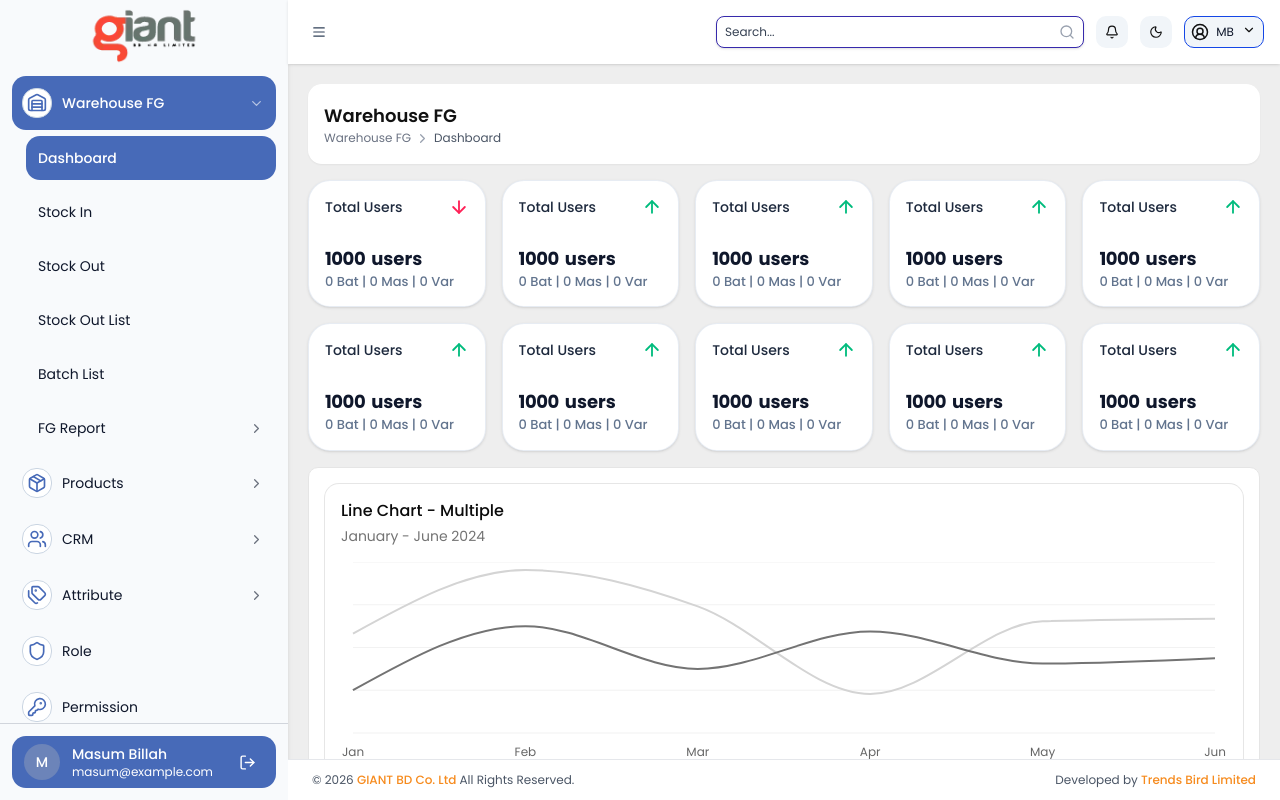
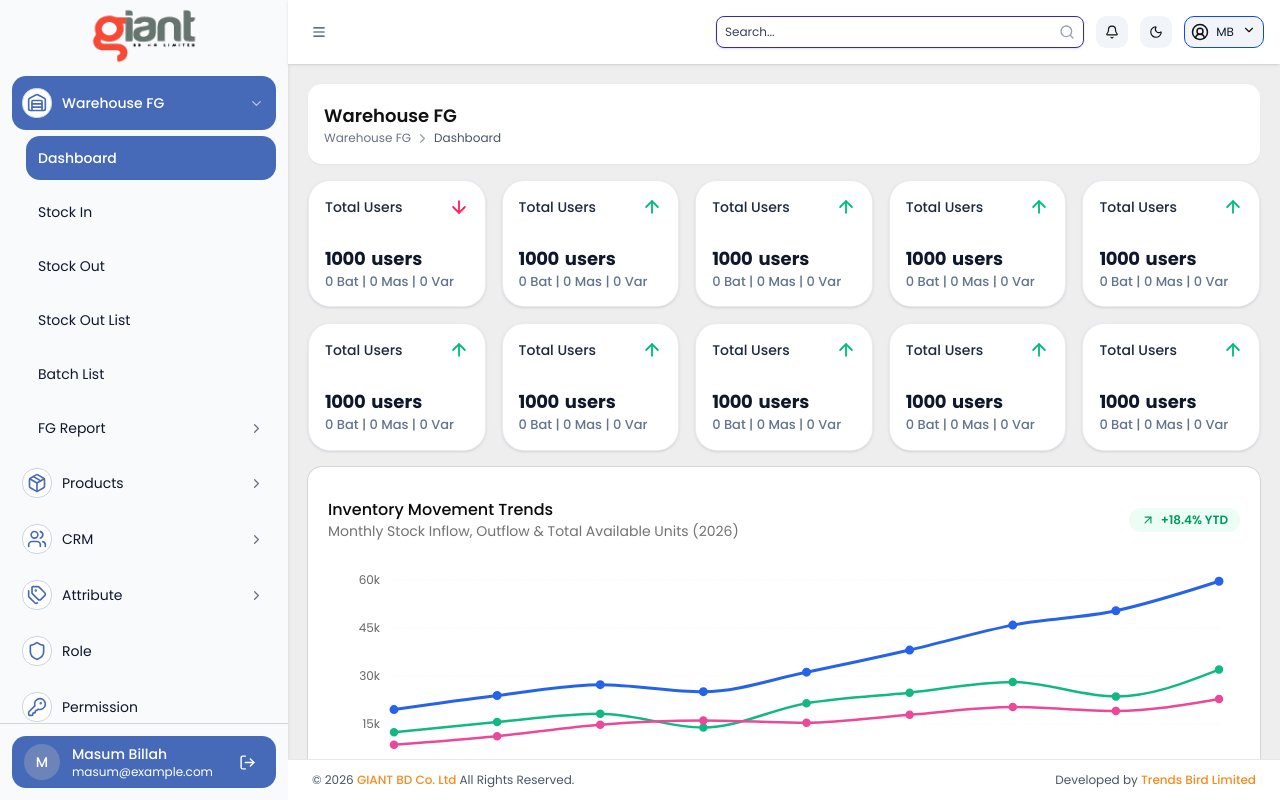
Before and after one commit to masumbillah06/giantbd, a Next.js app: page /inventory/dashboard in a window 1280 px wide. Built offline with nearby package versions, Linux system fonts and the light colour scheme.

Commit message:
modifying the charts

```diff
--- a/src/app/inventory/dashboard/page.tsx
+++ b/src/app/inventory/dashboard/page.tsx
@@ -44,17 +44,20 @@ export default function Dashboard() {
             <StatCard title="Total Users" value={1000} unit="users" breakdown="0 Bat | 0 Mas | 0 Var" trend="up" />
             <StatCard title="Total Users" value={1000} unit="users" breakdown="0 Bat | 0 Mas | 0 Var" trend="up" />
           </div>
-          <div className="mt-4 h-[400px] w-full rounded-lg border bg-card p-4">
+          {/* Main Inventory Trends Chart */}
+          <div className="mt-4 h-[420px] w-full">
             <ChartLineMultiple />
           </div>
-          <div className="mt-4 h-[500px] w-full flex justify-between items-center rounded-lg border bg-card p-4 gap-5">
-            <div className="w-[33%] h-full">
+
+          {/* Inventory Breakdown Charts */}
+          <div className="mt-4 grid grid-cols-1 gap-4 lg:grid-cols-3 lg:h-[480px]">
+            <div className="h-[480px] lg:h-full w-full">
               <ChartBarDefault />
             </div>
-            <div className="w-[33%] h-full">
+            <div className="h-[480px] lg:h-full w-full">
               <ChartPieDonut />
             </div>
-            <div className="w-[33%] h-full">
+            <div className="h-[480px] lg:h-full w-full">
               <ChartPieSimple />
             </div>
           </div>
--- a/src/components/ui/dashboard/bar-chart.tsx
+++ b/src/components/ui/dashboard/bar-chart.tsx
@@ -1,7 +1,7 @@
 "use client"
 
-import { TrendingUp } from "lucide-react"
-import { Bar, BarChart, CartesianGrid, XAxis } from "recharts"
+import { Package, TrendingUp } from "lucide-react"
+import { Bar, BarChart, CartesianGrid, Cell, XAxis, YAxis } from "recharts"
 
 import {
   Card,
@@ -18,56 +18,79 @@ import {
   type ChartConfig,
 } from "@/components/ui/chart"
 
-export const description = "A bar chart"
+export const description = "Stock Volume by Material Type"
 
 const chartData = [
-  { month: "January", desktop: 186 },
-  { month: "February", desktop: 305 },
-  { month: "March", desktop: 237 },
-  { month: "April", desktop: 73 },
-  { month: "May", desktop: 209 },
-  { month: "June", desktop: 214 },
+  { material: "Poly", quantity: 45200, fill: "var(--chart-1)" },
+  { material: "Cotton", quantity: 38400, fill: "var(--chart-2)" },
+  { material: "Denim", quantity: 29800, fill: "var(--chart-3)" },
+  { material: "Spandex", quantity: 21500, fill: "var(--chart-4)" },
+  { material: "Viscose", quantity: 18300, fill: "var(--chart-5)" },
+  { material: "Silk", quantity: 12400, fill: "var(--chart-6)" },
 ]
 
 const chartConfig = {
-  desktop: {
-    label: "Desktop",
-    color: "var(--chart-1)",
+  quantity: {
+    label: "Stock Quantity",
   },
+  Poly: { label: "Poly", color: "var(--chart-1)" },
+  Cotton: { label: "Cotton", color: "var(--chart-2)" },
+  Denim: { label: "Denim", color: "var(--chart-3)" },
+  Spandex: { label: "Spandex", color: "var(--chart-4)" },
+  Viscose: { label: "Viscose", color: "var(--chart-5)" },
+  Silk: { label: "Silk", color: "var(--chart-6)" },
 } satisfies ChartConfig
 
 export function ChartBarDefault() {
   return (
-    <Card>
-      <CardHeader>
-        <CardTitle>Bar Chart</CardTitle>
-        <CardDescription>January - June 2024</CardDescription>
+    <Card className="h-full w-full flex flex-col justify-between overflow-hidden shadow-xs">
+      <CardHeader className="px-5 pt-4 pb-0 shrink-0">
+        <CardTitle>Stock by Material</CardTitle>
+        <CardDescription>Finished goods volume by fabric material</CardDescription>
       </CardHeader>
-      <CardContent>
-        <ChartContainer config={chartConfig}>
-          <BarChart accessibilityLayer data={chartData}>
-            <CartesianGrid vertical={false} />
+      <CardContent className="flex-1 min-h-0 w-full px-2 sm:px-4 py-1">
+        <ChartContainer
+          config={chartConfig}
+          className="h-full w-full aspect-auto [&_.recharts-responsive-container]:!h-full [&_.recharts-responsive-container]:!w-full"
+        >
+          <BarChart
+            accessibilityLayer
+            data={chartData}
+            margin={{ top: 15, right: 15, left: -10, bottom: 0 }}
+          >
+            <CartesianGrid vertical={false} strokeDasharray="3 3" opacity={0.3} />
             <XAxis
-              dataKey="month"
+              dataKey="material"
               tickLine={false}
-              tickMargin={10}
+              tickMargin={8}
               axisLine={false}
-              tickFormatter={(value) => value.slice(0, 3)}
+            />
+            <YAxis
+              tickLine={false}
+              axisLine={false}
+              tickMargin={4}
+              tickFormatter={(value) => `${(value / 1000).toFixed(0)}k`}
             />
             <ChartTooltip
-              cursor={false}
-              content={<ChartTooltipContent hideLabel />}
+              cursor={{ fill: "var(--muted)", opacity: 0.2 }}
+              content={<ChartTooltipContent nameKey="material" hideLabel />}
             />
-            <Bar dataKey="desktop" fill="var(--color-desktop)" radius={8} />
+            <Bar dataKey="quantity" radius={[6, 6, 0, 0]}>
+              {chartData.map((entry, index) => (
+                <Cell key={`cell-${index}`} fill={entry.fill} />
+              ))}
+            </Bar>
           </BarChart>
         </ChartContainer>
       </CardContent>
-      <CardFooter className="flex-col items-start gap-2 text-sm">
-        <div className="flex gap-2 leading-none font-medium">
-          Trending up by 5.2% this month <TrendingUp className="h-4 w-4" />
+      <CardFooter className="px-5 py-2.5 shrink-0 flex items-center justify-between border-t bg-muted/20 text-xs text-muted-foreground">
+        <div className="flex items-center gap-1.5 font-medium text-blue-600 dark:text-blue-400">
+          <Package className="h-4 w-4" />
+          Poly represents 27.3% volume
         </div>
-        <div className="leading-none text-muted-foreground">
-          Showing total visitors for the last 6 months
+        <div className="flex items-center gap-1">
+          <TrendingUp className="h-3.5 w-3.5 text-emerald-500" />
+          Top Category
         </div>
       </CardFooter>
     </Card>
--- a/src/components/ui/dashboard/donut-chart.tsx
+++ b/src/components/ui/dashboard/donut-chart.tsx
@@ -1,7 +1,7 @@
 "use client"
 
-import { TrendingUp } from "lucide-react"
-import { Pie, PieChart } from "recharts"
+import { ShieldCheck } from "lucide-react"
+import { Cell, Label, Pie, PieChart } from "recharts"
 
 import {
   Card,
@@ -15,78 +15,122 @@ import {
   ChartContainer,
   ChartTooltip,
   ChartTooltipContent,
+  ChartLegend,
+  ChartLegendContent,
   type ChartConfig,
 } from "@/components/ui/chart"
 
-export const description = "A donut chart"
+export const description = "Stock Aging Distribution Donut Chart"
 
 const chartData = [
-  { browser: "chrome", visitors: 275, fill: "var(--color-chrome)" },
-  { browser: "safari", visitors: 200, fill: "var(--color-safari)" },
-  { browser: "firefox", visitors: 187, fill: "var(--color-firefox)" },
-  { browser: "edge", visitors: 173, fill: "var(--color-edge)" },
-  { browser: "other", visitors: 90, fill: "var(--color-other)" },
+  { tier: "green", label: "Green (0-30d)", stock: 48500, fill: "var(--chart-2)" },
+  { tier: "yellow", label: "Yellow (31-90d)", stock: 24200, fill: "var(--chart-3)" },
+  { tier: "red", label: "Red (90+d)", stock: 11300, fill: "#ef4444" },
+  { tier: "blocked", label: "Blocked", stock: 6800, fill: "var(--chart-4)" },
+  { tier: "reserved", label: "Reserved", stock: 9200, fill: "var(--chart-1)" },
 ]
 
 const chartConfig = {
-  visitors: {
-    label: "Visitors",
+  stock: {
+    label: "Stock Units",
   },
-  chrome: {
-    label: "Chrome",
-    color: "var(--chart-1)",
-  },
-  safari: {
-    label: "Safari",
+  green: {
+    label: "Green (0-30d)",
     color: "var(--chart-2)",
   },
-  firefox: {
-    label: "Firefox",
+  yellow: {
+    label: "Yellow (31-90d)",
     color: "var(--chart-3)",
   },
-  edge: {
-    label: "Edge",
+  red: {
+    label: "Red (90+d)",
+    color: "#ef4444",
+  },
+  blocked: {
+    label: "Blocked",
     color: "var(--chart-4)",
   },
-  other: {
-    label: "Other",
-    color: "var(--chart-5)",
+  reserved: {
+    label: "Reserved",
+    color: "var(--chart-1)",
   },
 } satisfies ChartConfig
 
 export function ChartPieDonut() {
   return (
-    <Card className="flex flex-col">
-      <CardHeader className="items-center pb-0">
-        <CardTitle>Pie Chart - Donut</CardTitle>
-        <CardDescription>January - June 2024</CardDescription>
+    <Card className="h-full w-full flex flex-col justify-between overflow-hidden shadow-xs">
+      <CardHeader className="px-5 pt-4 pb-0 shrink-0">
+        <CardTitle>Stock Aging Health</CardTitle>
+        <CardDescription>Inventory classification by aging tiers</CardDescription>
       </CardHeader>
-      <CardContent className="flex-1 pb-0">
+      <CardContent className="flex-1 min-h-0 w-full px-2 sm:px-4 py-1 flex items-center justify-center">
         <ChartContainer
           config={chartConfig}
-          className="mx-auto aspect-square max-h-[250px]"
+          className="h-full w-full aspect-auto flex items-center justify-center [&_.recharts-responsive-container]:!h-full [&_.recharts-responsive-container]:!w-full"
         >
           <PieChart>
             <ChartTooltip
               cursor={false}
-              content={<ChartTooltipContent hideLabel />}
+              content={<ChartTooltipContent nameKey="tier" hideLabel />}
             />
             <Pie
               data={chartData}
-              dataKey="visitors"
-              nameKey="browser"
-              innerRadius={60}
+              dataKey="stock"
+              nameKey="tier"
+              innerRadius="50%"
+              outerRadius="75%"
+              paddingAngle={3}
+            >
+              {chartData.map((entry, index) => (
+                <Cell
+                  key={`cell-${index}`}
+                  fill={entry.fill}
+                  stroke="var(--background)"
+                  strokeWidth={2}
+                />
+              ))}
+              <Label
+                content={({ viewBox }) => {
+                  if (viewBox && "cx" in viewBox && "cy" in viewBox) {
+                    return (
+                      <text
+                        x={viewBox.cx}
+                        y={viewBox.cy}
+                        textAnchor="middle"
+                        dominantBaseline="middle"
+                      >
+                        <tspan
+                          x={viewBox.cx}
+                          y={(viewBox.cy || 0) - 5}
+                          className="fill-foreground text-xl font-bold font-heading"
+                        >
+                          100K
+                        </tspan>
+                        <tspan
+                          x={viewBox.cx}
+                          y={(viewBox.cy || 0) + 15}
+                          className="fill-muted-foreground text-[11px] font-medium"
+                        >
+                          Total Units
+                        </tspan>
+                      </text>
+                    )
+                  }
+                }}
+              />
+            </Pie>
+            <ChartLegend
+              content={<ChartLegendContent nameKey="tier" className="flex-wrap gap-2 pt-2 text-[11px]" />}
             />
           </PieChart>
         </ChartContainer>
       </CardContent>
-      <CardFooter className="flex-col gap-2 text-sm">
-        <div className="flex items-center gap-2 leading-none font-medium">
-          Trending up by 5.2% this month <TrendingUp className="h-4 w-4" />
+      <CardFooter className="px-5 py-2.5 shrink-0 flex items-center justify-between border-t bg-muted/20 text-xs text-muted-foreground">
+        <div className="flex items-center gap-1.5 font-medium text-emerald-600 dark:text-emerald-400">
+          <ShieldCheck className="h-4 w-4" />
+          72.7% Healthy (Green & Yellow)
         </div>
-        <div className="leading-none text-muted-foreground">
-          Showing total visitors for the last 6 months
-        </div>
+        <div>Red: 11.3K Units</div>
       </CardFooter>
     </Card>
   )
--- a/src/components/ui/dashboard/line-chart.tsx
+++ b/src/components/ui/dashboard/line-chart.tsx
@@ -1,7 +1,7 @@
 "use client"
 
-import { TrendingUp } from "lucide-react"
-import { CartesianGrid, Line, LineChart, XAxis } from "recharts"
+import { TrendingUp, ArrowUpRight } from "lucide-react"
+import { CartesianGrid, Line, LineChart, XAxis, YAxis } from "recharts"
 
 import {
   Card,
@@ -15,49 +15,73 @@ import {
   ChartContainer,
   ChartTooltip,
   ChartTooltipContent,
+  ChartLegend,
+  ChartLegendContent,
   type ChartConfig,
 } from "@/components/ui/chart"
 
-export const description = "A multiple line chart"
+export const description = "Monthly Inventory Movement Trends"
 
 const chartData = [
-  { month: "January", desktop: 186, mobile: 80 },
-  { month: "February", desktop: 305, mobile: 200 },
-  { month: "March", desktop: 237, mobile: 120 },
-  { month: "April", desktop: 73, mobile: 190 },
-  { month: "May", desktop: 209, mobile: 130 },
-  { month: "June", desktop: 214, mobile: 140 },
+  { month: "January", stockIn: 12400, stockOut: 8500, available: 19500 },
+  { month: "February", stockIn: 15600, stockOut: 11200, available: 23900 },
+  { month: "March", stockIn: 18200, stockOut: 14800, available: 27300 },
+  { month: "April", stockIn: 13900, stockOut: 16100, available: 25100 },
+  { month: "May", stockIn: 21500, stockOut: 15400, available: 31200 },
+  { month: "June", stockIn: 24800, stockOut: 17900, available: 38100 },
+  { month: "July", stockIn: 28100, stockOut: 20300, available: 45900 },
+  { month: "August", stockIn: 23600, stockOut: 19100, available: 50400 },
+  { month: "September", stockIn: 32000, stockOut: 22800, available: 59600 },
 ]
 
 const chartConfig = {
-  desktop: {
-    label: "Desktop",
+  available: {
+    label: "Available Stock",
     color: "var(--chart-1)",
   },
-  mobile: {
-    label: "Mobile",
+  stockIn: {
+    label: "Stock In (Received)",
     color: "var(--chart-2)",
+  },
+  stockOut: {
+    label: "Stock Out (Issued)",
+    color: "var(--chart-5)",
   },
 } satisfies ChartConfig
 
 export function ChartLineMultiple() {
   return (
-    <Card className="h-full min-h-0 w-full">
-      <CardHeader>
-        <CardTitle>Line Chart - Multiple</CardTitle>
-        <CardDescription>January - June 2024</CardDescription>
+    <Card className="h-full w-full flex flex-col justify-between overflow-hidden shadow-xs">
+      <CardHeader className="px-5 pt-4 pb-0 shrink-0">
+        <div className="flex items-center justify-between">
+          <div>
+            <CardTitle>Inventory Movement Trends</CardTitle>
+            <CardDescription>
+              Monthly Stock Inflow, Outflow & Total Available Units (2026)
+            </CardDescription>
+          </div>
+          <div className="flex items-center gap-1.5 rounded-full bg-emerald-50 px-3 py-1 text-xs font-semibold text-emerald-600 dark:bg-emerald-950/40 dark:text-emerald-400">
+            <ArrowUpRight className="h-3.5 w-3.5" />
+            +18.4% YTD
+          </div>
+        </div>
       </CardHeader>
-      <CardContent className="min-h-0 flex-1">
-        <ChartContainer config={chartConfig} className="h-full min-h-0 w-full aspect-auto">
+      <CardContent className="flex-1 min-h-0 w-full px-2 sm:px-4 py-1">
+        <ChartContainer
+          config={chartConfig}
+          className="h-full w-full aspect-auto [&_.recharts-responsive-container]:!h-full [&_.recharts-responsive-container]:!w-full"
+        >
           <LineChart
             accessibilityLayer
             data={chartData}
             margin={{
-              left: 12,
-              right: 12,
+              top: 15,
+              right: 25,
+              left: 10,
+              bottom: 0,
             }}
           >
-            <CartesianGrid vertical={false} />
+            <CartesianGrid vertical={false} strokeDasharray="3 3" opacity={0.3} />
             <XAxis
               dataKey="month"
               tickLine={false}
@@ -65,35 +89,50 @@ export function ChartLineMultiple() {
               tickMargin={8}
               tickFormatter={(value) => value.slice(0, 3)}
             />
-            <ChartTooltip cursor={false} content={<ChartTooltipContent />} />
+            <YAxis
+              tickLine={false}
+              axisLine={false}
+              tickMargin={8}
+              tickFormatter={(value) => `${(value / 1000).toFixed(0)}k`}
+            />
+            <ChartTooltip
+              cursor={{ stroke: "var(--color-border)", strokeWidth: 1, strokeDasharray: "4 4" }}
+              content={<ChartTooltipContent indicator="dot" />}
+            />
+            <ChartLegend content={<ChartLegendContent />} />
             <Line
-              dataKey="desktop"
+              dataKey="available"
               type="monotone"
-              stroke="var(--color-desktop)"
-              strokeWidth={2}
-              dot={false}
+              stroke="var(--color-available)"
+              strokeWidth={3}
+              dot={{ fill: "var(--color-available)", r: 3 }}
+              activeDot={{ r: 6 }}
             />
             <Line
-              dataKey="mobile"
+              dataKey="stockIn"
               type="monotone"
-              stroke="var(--color-mobile)"
-              strokeWidth={2}
-              dot={false}
+              stroke="var(--color-stockIn)"
+              strokeWidth={2.5}
+              dot={{ fill: "var(--color-stockIn)", r: 3 }}
+              activeDot={{ r: 6 }}
+            />
+            <Line
+              dataKey="stockOut"
+              type="monotone"
+              stroke="var(--color-stockOut)"
+              strokeWidth={2.5}
+              dot={{ fill: "var(--color-stockOut)", r: 3 }}
+              activeDot={{ r: 6 }}
             />
           </LineChart>
         </ChartContainer>
       </CardContent>
-      <CardFooter>
-        <div className="flex w-full items-start gap-2 text-sm">
-          <div className="grid gap-2">
-            <div className="flex items-center gap-2 leading-none font-medium">
-              Trending up by 5.2% this month <TrendingUp className="h-4 w-4" />
-            </div>
-            <div className="flex items-center gap-2 leading-none text-muted-foreground">
-              Showing total visitors for the last 6 months
-            </div>
-          </div>
+      <CardFooter className="px-5 py-2.5 shrink-0 flex items-center justify-between border-t bg-muted/20 text-xs text-muted-foreground">
+        <div className="flex items-center gap-1.5 font-medium text-emerald-600 dark:text-emerald-400">
+          <TrendingUp className="h-4 w-4" />
+          Stock inflow up 15.2% this month
         </div>
+        <div>Total Available: 59,600 Units</div>
       </CardFooter>
     </Card>
   )
--- a/src/components/ui/dashboard/pie-chart.tsx
+++ b/src/components/ui/dashboard/pie-chart.tsx
@@ -1,7 +1,7 @@
 "use client"
 
-import { TrendingUp } from "lucide-react"
-import { Pie, PieChart } from "recharts"
+import { Building2 } from "lucide-react"
+import { Cell, Pie, PieChart } from "recharts"
 
 import {
   Card,
@@ -15,73 +15,92 @@ import {
   ChartContainer,
   ChartTooltip,
   ChartTooltipContent,
+  ChartLegend,
+  ChartLegendContent,
   type ChartConfig,
 } from "@/components/ui/chart"
 
-export const description = "A simple pie chart"
+export const description = "Warehouse Stock Distribution Pie Chart"
 
 const chartData = [
-  { browser: "chrome", visitors: 275, fill: "var(--color-chrome)" },
-  { browser: "safari", visitors: 200, fill: "var(--color-safari)" },
-  { browser: "firefox", visitors: 187, fill: "var(--color-firefox)" },
-  { browser: "edge", visitors: 173, fill: "var(--color-edge)" },
-  { browser: "other", visitors: 90, fill: "var(--color-other)" },
+  { warehouse: "mirpur1", label: "Mirpur 1", stock: 36500, fill: "var(--chart-1)" },
+  { warehouse: "mirpur2", label: "Mirpur 2", stock: 27800, fill: "var(--chart-2)" },
+  { warehouse: "solimuddin", label: "Solimuddin", stock: 18400, fill: "var(--chart-3)" },
+  { warehouse: "savar", label: "Savar FG", stock: 14200, fill: "var(--chart-4)" },
+  { warehouse: "gazipur", label: "Gazipur Unit", stock: 9600, fill: "var(--chart-5)" },
 ]
 
 const chartConfig = {
-  visitors: {
-    label: "Visitors",
+  stock: {
+    label: "Stock Units",
   },
-  chrome: {
-    label: "Chrome",
+  mirpur1: {
+    label: "Mirpur 1",
     color: "var(--chart-1)",
   },
-  safari: {
-    label: "Safari",
+  mirpur2: {
+    label: "Mirpur 2",
     color: "var(--chart-2)",
   },
-  firefox: {
-    label: "Firefox",
+  solimuddin: {
+    label: "Solimuddin",
     color: "var(--chart-3)",
   },
-  edge: {
-    label: "Edge",
+  savar: {
+    label: "Savar FG",
     color: "var(--chart-4)",
   },
-  other: {
-    label: "Other",
+  gazipur: {
+    label: "Gazipur Unit",
     color: "var(--chart-5)",
   },
 } satisfies ChartConfig
 
 export function ChartPieSimple() {
   return (
-    <Card className="flex flex-col">
-      <CardHeader className="items-center pb-0">
-        <CardTitle>Pie Chart</CardTitle>
-        <CardDescription>January - June 2024</CardDescription>
+    <Card className="h-full w-full flex flex-col justify-between overflow-hidden shadow-xs">
+      <CardHeader className="px-5 pt-4 pb-0 shrink-0">
+        <CardTitle>Warehouse Stock Share</CardTitle>
+        <CardDescription>Inventory proportion by warehouse facility</CardDescription>
       </CardHeader>
-      <CardContent className="flex-1 pb-0">
+      <CardContent className="flex-1 min-h-0 w-full px-2 sm:px-4 py-1 flex items-center justify-center">
         <ChartContainer
           config={chartConfig}
-          className="mx-auto aspect-square max-h-[250px]"
+          className="h-full w-full aspect-auto flex items-center justify-center [&_.recharts-responsive-container]:!h-full [&_.recharts-responsive-container]:!w-full"
         >
           <PieChart>
             <ChartTooltip
               cursor={false}
-              content={<ChartTooltipContent hideLabel />}
+              content={<ChartTooltipContent nameKey="warehouse" hideLabel />}
             />
-            <Pie data={chartData} dataKey="visitors" nameKey="browser" />
+            <Pie
+              data={chartData}
+              dataKey="stock"
+              nameKey="warehouse"
+              outerRadius="75%"
+              paddingAngle={2}
+            >
+              {chartData.map((entry, index) => (
+                <Cell
+                  key={`cell-${index}`}
+                  fill={entry.fill}
+                  stroke="var(--background)"
+                  strokeWidth={2}
+                />
+              ))}
+            </Pie>
+            <ChartLegend
+              content={<ChartLegendContent nameKey="warehouse" className="flex-wrap gap-2 pt-2 text-[11px]" />}
+            />
           </PieChart>
         </ChartContainer>
       </CardContent>
-      <CardFooter className="flex-col gap-2 text-sm">
-        <div className="flex items-center gap-2 leading-none font-medium">
-          Trending up by 5.2% this month <TrendingUp className="h-4 w-4" />
+      <CardFooter className="px-5 py-2.5 shrink-0 flex items-center justify-between border-t bg-muted/20 text-xs text-muted-foreground">
+        <div className="flex items-center gap-1.5 font-medium text-blue-600 dark:text-blue-400">
+          <Building2 className="h-4 w-4" />
+          5 Active Facilities
         </div>
-        <div className="leading-none text-muted-foreground">
-          Showing total visitors for the last 6 months
-        </div>
+        <div>Top: Mirpur 1 (34.2%)</div>
       </CardFooter>
     </Card>
   )
```
Also changed, not shown: src/app/globals.css (+13 -10 lines).
